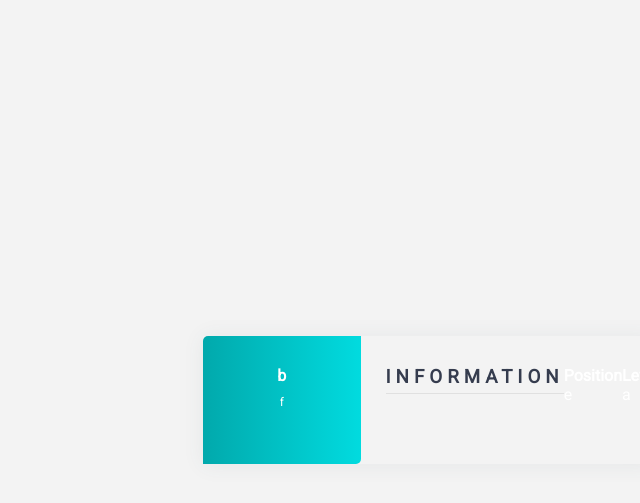
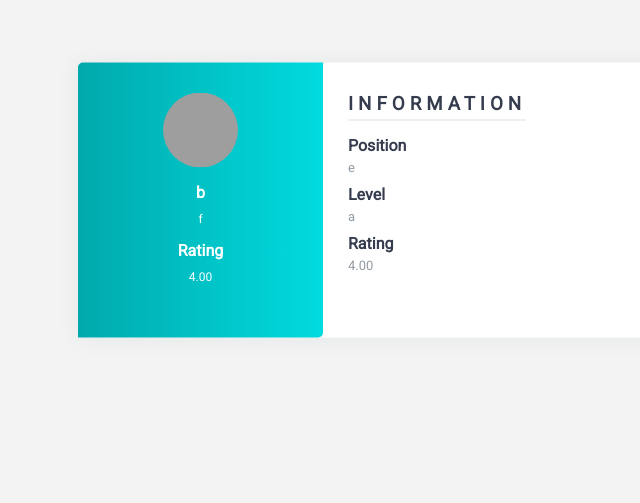
Before and after one commit to gjb2054/DrinkingRewards, a Flask app: page /MyProfile in a window 1280 px wide. Shown: the top 503 px of the page, without its empty margins (212-852 px from the left). Run offline with Flask 2, Linux system fonts and the light colour scheme; some libraries are stand-ins or nearby versions; grey boxes are pictures that could not be loaded.

Commit message:
profile css update

```diff
--- a/Static/profile.css
+++ b/Static/profile.css
@@ -14,10 +14,10 @@ body{
 
 .wrapper{
     position: absolute;
-    top: 50%;
+    top: 25%;
     left: 50%;
     transform: translate(-50%,-50%);
-    width: 450px;
+    width: 700px;
     display: flex;
     box-shadow: 0 1px 20px 0 rgba(69, 90, 100, 0.08);
 }
@@ -33,6 +33,7 @@ body{
 }
 
 .wrapper .left h4{
+    padding-top: 15px;
     margin-bottom: 10px;
 }
 .wrapper .left p{
@@ -43,7 +44,7 @@ body{
     width: 65%;
     border-top-left-radius: 5px;
     border-bottom-right-radius: 5px;
-    color: #fff;
+    background: #fff;
     padding: 30px 25px;
 }
 
@@ -60,10 +61,28 @@ body{
     letter-spacing: 5px;
 }
 .wrapper .right .info_data{
-    display: flex;
+
     justify-content: space-between;
 }
 
-.wrapper .right .info_data .info{
+.wrapper .right .info_data .data{
     width: 45%;
 }
+
+.wrapper .right .info_data .data h4{
+    color: #353c4e;
+    margin-bottom: 5px;
+}
+
+.wrapper .right .info_data .data p{
+    font-size: 13px;
+    color: #919aa3;
+    margin-bottom: 10px;
+}
+
+.avatar {
+  vertical-align: middle;
+  width: 75px;
+  height: 75px;
+  border-radius: 50%;
+}
--- a/Templates/profile.html
+++ b/Templates/profile.html
@@ -9,12 +9,17 @@
 <body>
     <div class="wrapper">
         <div class="left">
-
+            <img src="/static/avatar.png" alt="Avatar" class="avatar" width="60%" height="40%">
             <h4> {{ User.username }}</h4>
             <p>{{ User.experience }}</p>
+            <div class="data">
+                        <h4>Rating</h4>
+                        <p>{{ User.rating }}</p>
+                    </div>
         </div>
         <div class="right">
             <div class="info">
+                <ul>
                 <h3>Information</h3>
                 <div class="info_data">
                     <div class="data">
@@ -30,6 +35,7 @@
                         <p>{{ User.rating }}</p>
                     </div>
                 </div>
+            </ul>
             </div>
         </div>
 
```
